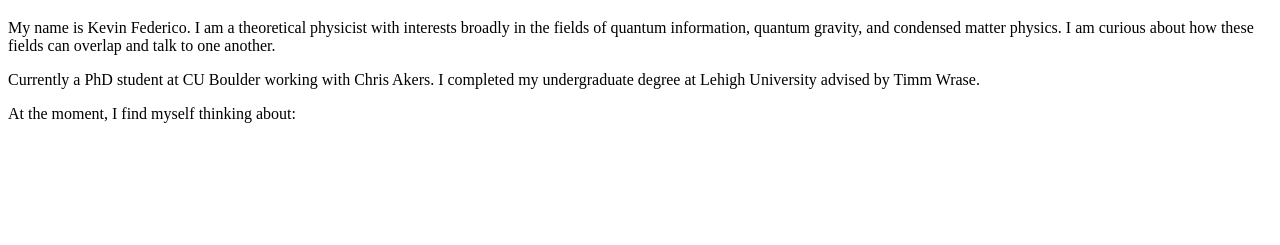
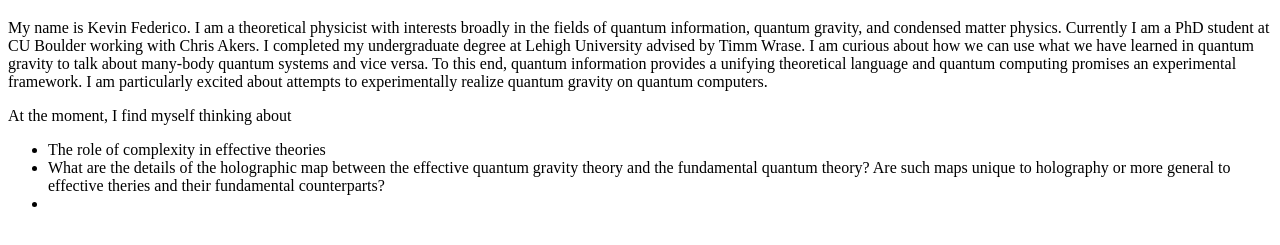
Before and after one commit to kfed0408/kfed0408.github.io, a plain HTML site: page index.html in a window 1280 px wide. Shown: the part 61-306 px from the top of the page. Drawn offline with Linux system fonts and the light colour scheme.

Commit message:
Update index.html

```diff
--- a/index.html
+++ b/index.html
@@ -2,8 +2,21 @@
 <html>
 <body>
 <h1>Hi</h1>
-<p>My name is Kevin Federico. I am a theoretical physicist with interests broadly in the fields of quantum information, quantum gravity, and condensed matter physics. I am curious about how these fields can overlap and talk to one another.</p>
-<p>Currently a PhD student at CU Boulder working with Chris Akers. I completed my undergraduate degree at Lehigh University advised by Timm Wrase.</p>
-<p>At the moment, I find myself thinking about:</p>
+<p>
+    My name is Kevin Federico. I am a theoretical physicist with interests broadly in the fields of quantum
+    information, quantum gravity, and condensed matter physics. Currently I am a PhD student at CU Boulder
+    working with Chris Akers. I completed my undergraduate degree at Lehigh University advised by Timm Wrase.
+    I am curious about how we can use what we have learned in quantum gravity to talk about many-body
+    quantum systems and vice versa. To this end, quantum information provides a unifying theoretical language and
+    quantum computing promises an experimental framework. I am particularly excited about attempts to experimentally
+    realize quantum gravity on quantum computers.
+</p>
+
+<p>At the moment, I find myself thinking about</p>
+<ul>
+    <li>The role of complexity in effective theories</li>
+    <li> What are the details of the holographic map between the effective quantum gravity theory and the fundamental quantum theory? Are such maps unique to holography or more general to effective theries and their fundamental counterparts? </li>
+    <li></li>
+  </ul>
 </body>
 </html>
```
